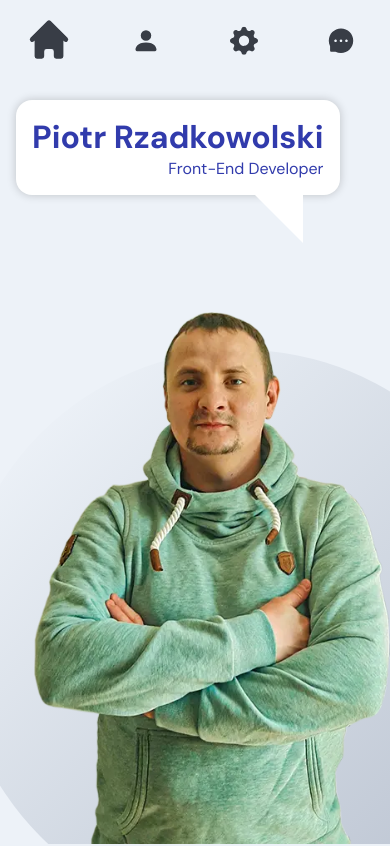
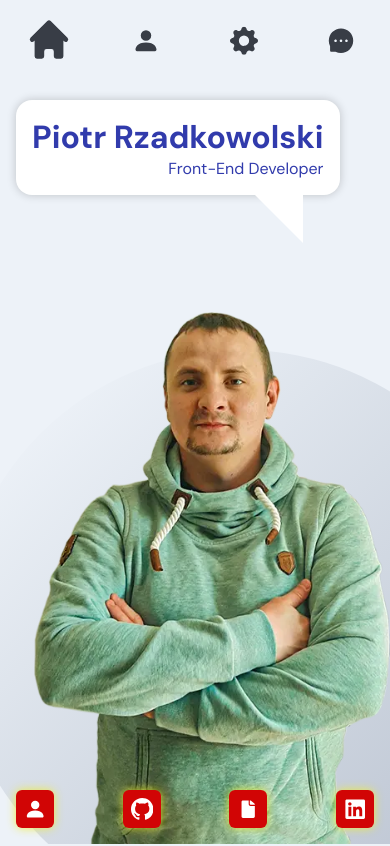
Before and after one commit to dziekiczan1/portfolio, a React (Create React App) app: page / in a window 390 px wide. Shown: the top 846 px of the page. Built offline with nearby package versions, Linux system fonts and the light colour scheme.

Commit message:
add social media contact icons on mobile

```diff
--- a/src/components/Social/Social.scss
+++ b/src/components/Social/Social.scss
@@ -118,3 +118,32 @@
 #arrow-right {
   transform: translateX(-10px);
 }
+
+.social-mobile {
+  display: none;
+  @media (max-width: 480px) {
+    display: flex;
+    flex-direction: row;
+    justify-content: space-between;
+    width: 100%;
+    padding: 1rem;
+    position: absolute;
+    bottom: 0;
+    z-index: 2;
+  }
+
+  .quadrant__item__content-mobile {
+    position: relative;
+    box-shadow: 0px 0px 10px rgba(240, 236, 47, 0.9);
+    background: #d10505;
+    border-radius: 6px;
+    padding: 8px;
+    font-size: 1.4rem;
+
+    a {
+      display: flex;
+      align-items: center;
+      justify-content: center;
+    }
+  }
+}
--- a/src/components/Social/Social.tsx
+++ b/src/components/Social/Social.tsx
@@ -81,6 +81,7 @@ const Social = () => {
   }
 
   return (
+    <>
       <div className="app__socialmediaicon-wrapper">
         <div
           className="app__socialmediaicon"
@@ -148,6 +149,46 @@ const Social = () => {
           </div>
         </div>
       </div>
+      <div className="social-mobile">
+        <div className="quadrant__item__content-mobile">
+          <a
+            href="https://piotr.rzadkowolski.dev/"
+            target="_blank"
+            rel="noreferrer"
+          >
+            <BsFillPersonFill className="social-icon" />
+          </a>
+        </div>
+        <div className="quadrant__item__content-mobile">
+          <a
+            href="https://github.com/dziekiczan1"
+            target="_blank"
+            rel="noreferrer"
+          >
+            <BsGithub className="social-icon" />
+          </a>
+        </div>
+
+        <div className="quadrant__item__content-mobile">
+          <a
+            href="https://piotr.rzadkowolski.dev/Piotr Rzadkowolski.pdf"
+            target="_blank"
+            rel="noreferrer"
+          >
+            <IoIosDocument className="social-icon" />
+          </a>
+        </div>
+        <div className="quadrant__item__content-mobile">
+          <a
+            href="https://www.linkedin.com/in/piotr-rzadkowolski-a0a44411b/"
+            target="_blank"
+            rel="noreferrer"
+          >
+            <FaLinkedin className="social-icon" />
+          </a>
+        </div>
+      </div>
+    </>
   );
 };
 
```
Lines whose indentation alone changed are shown as unchanged.
